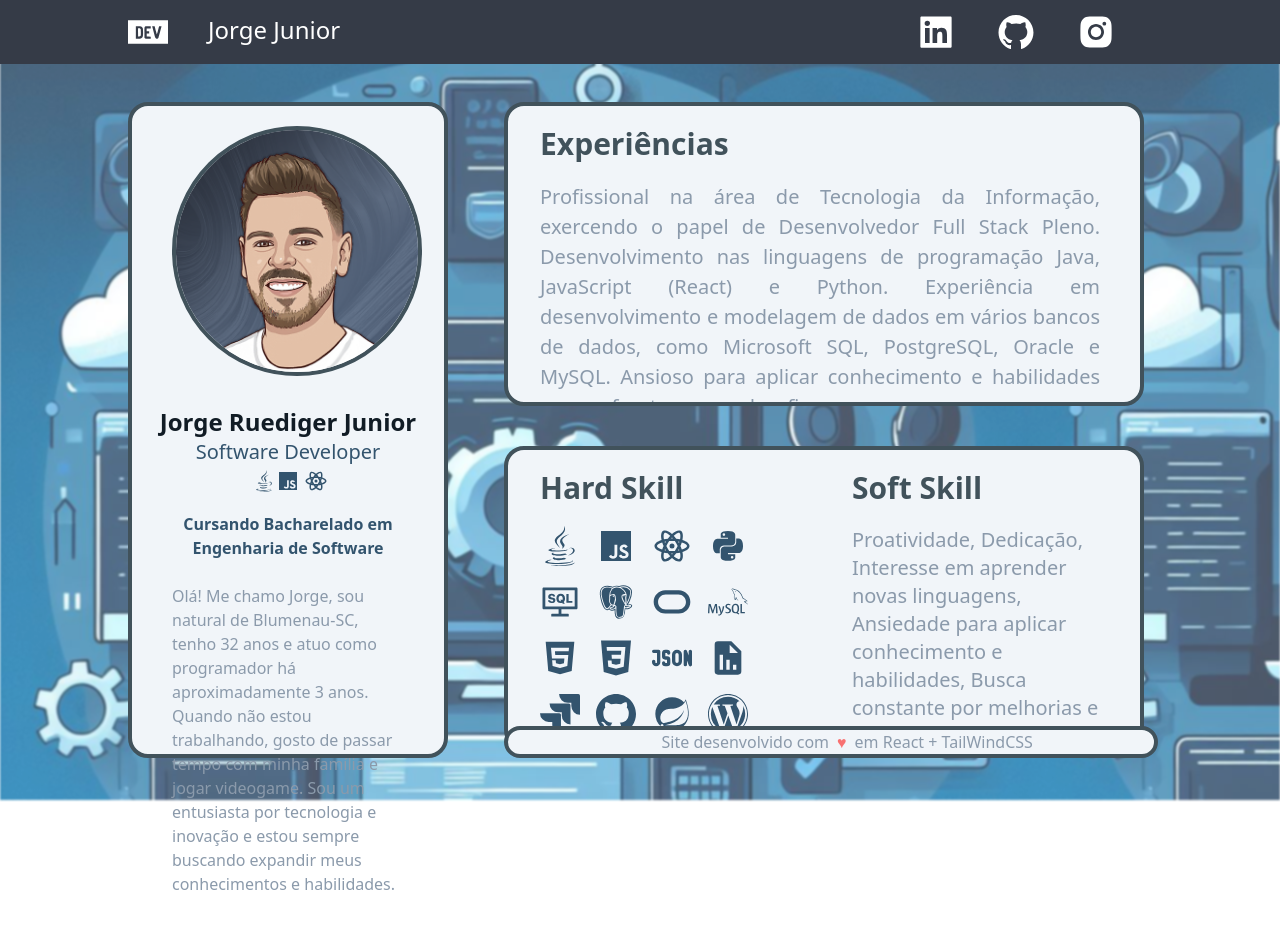
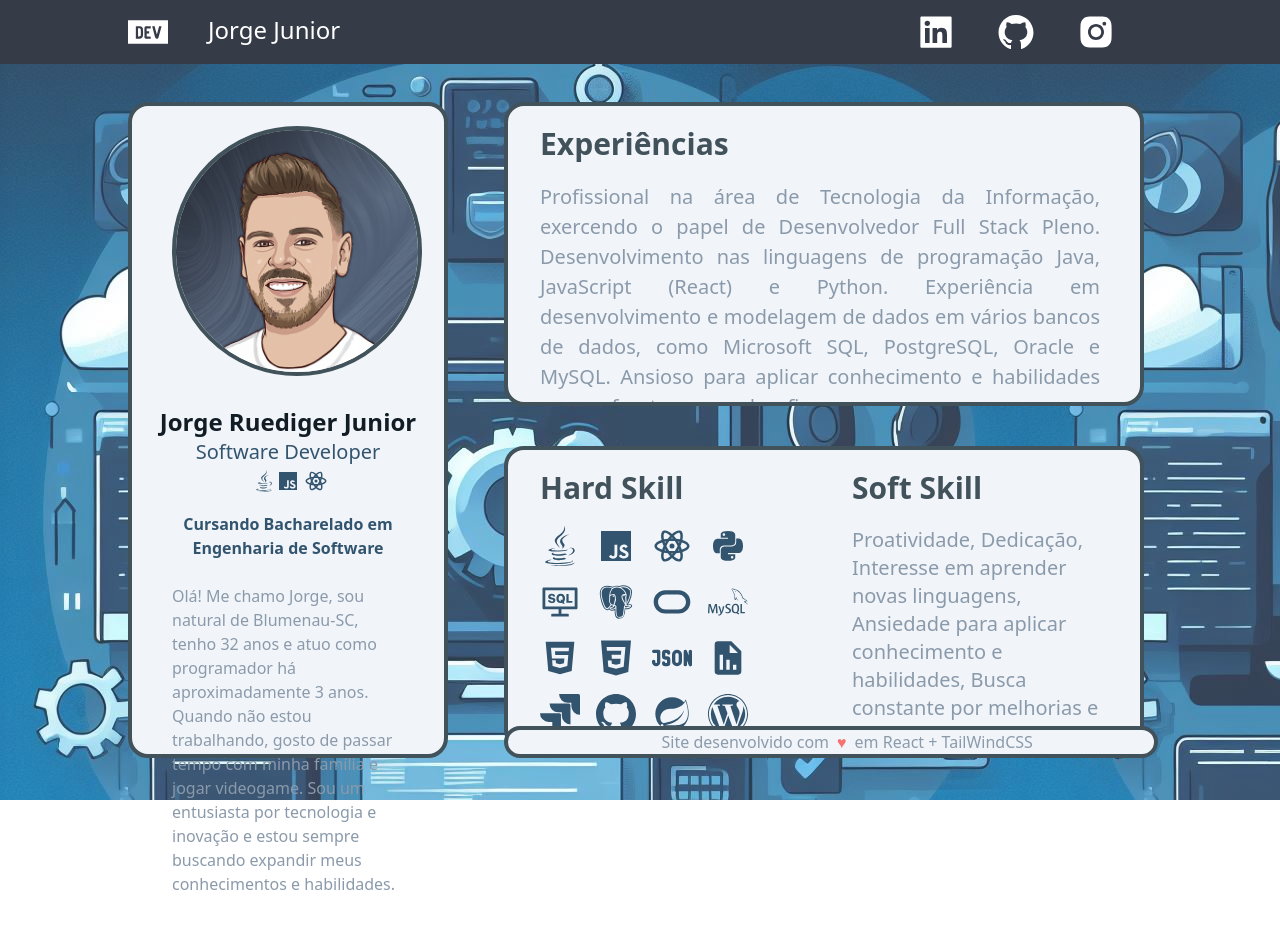
Before and after one commit to jorgeRjunior/portifolio, a React (Create React App) app: page / in a window 1280 px wide. Shown: the top 928 px of the page. Built offline with nearby package versions, Linux system fonts and the light colour scheme.

Commit message:
Update App.tsx

```diff
--- a/src/App.tsx
+++ b/src/App.tsx
@@ -1,18 +1,21 @@
-import './App.css';
-import Header from './componentes/Header';
-import Profile from './componentes/Profile';
-import bgImage from './componentes/img/OIG.jpeg';
+import "./App.css";
+import Header from "./componentes/Header";
+import Profile from "./componentes/Profile";
+import bgImage from "./componentes/img/OIG.jpeg";
 
 function App() {
   return (
-      <>
+    <>
       <div>
-      <Header />
-      <Profile />
-      <div className='absolute left-0 top-0 -z-10 h-[100vh] w-[100vw] blur-[1px] opacity-80' style={{ backgroundImage: `url(${bgImage})` }}></div>
+        <Header />
+        <Profile />
       </div>
 
-      </>
+      <div
+        className="absolute left-0 top-0 -z-10 h-full w-screen bg-fixed bg-cover-full blur-[0.1px] opacity-90"
+        style={{ backgroundImage: `url(${bgImage})` }}
+      ></div>
+    </>
   );
 }
 
```
